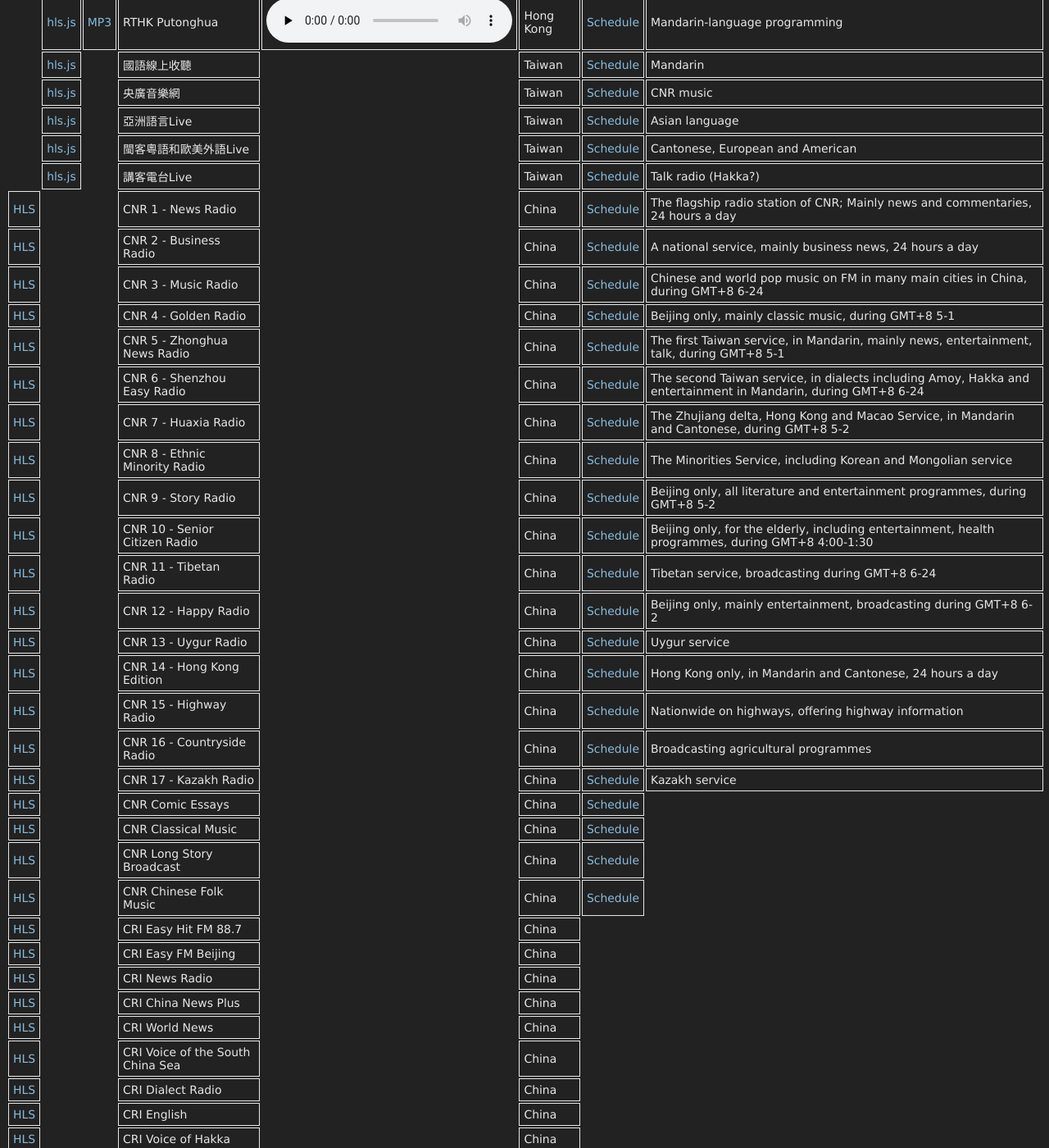
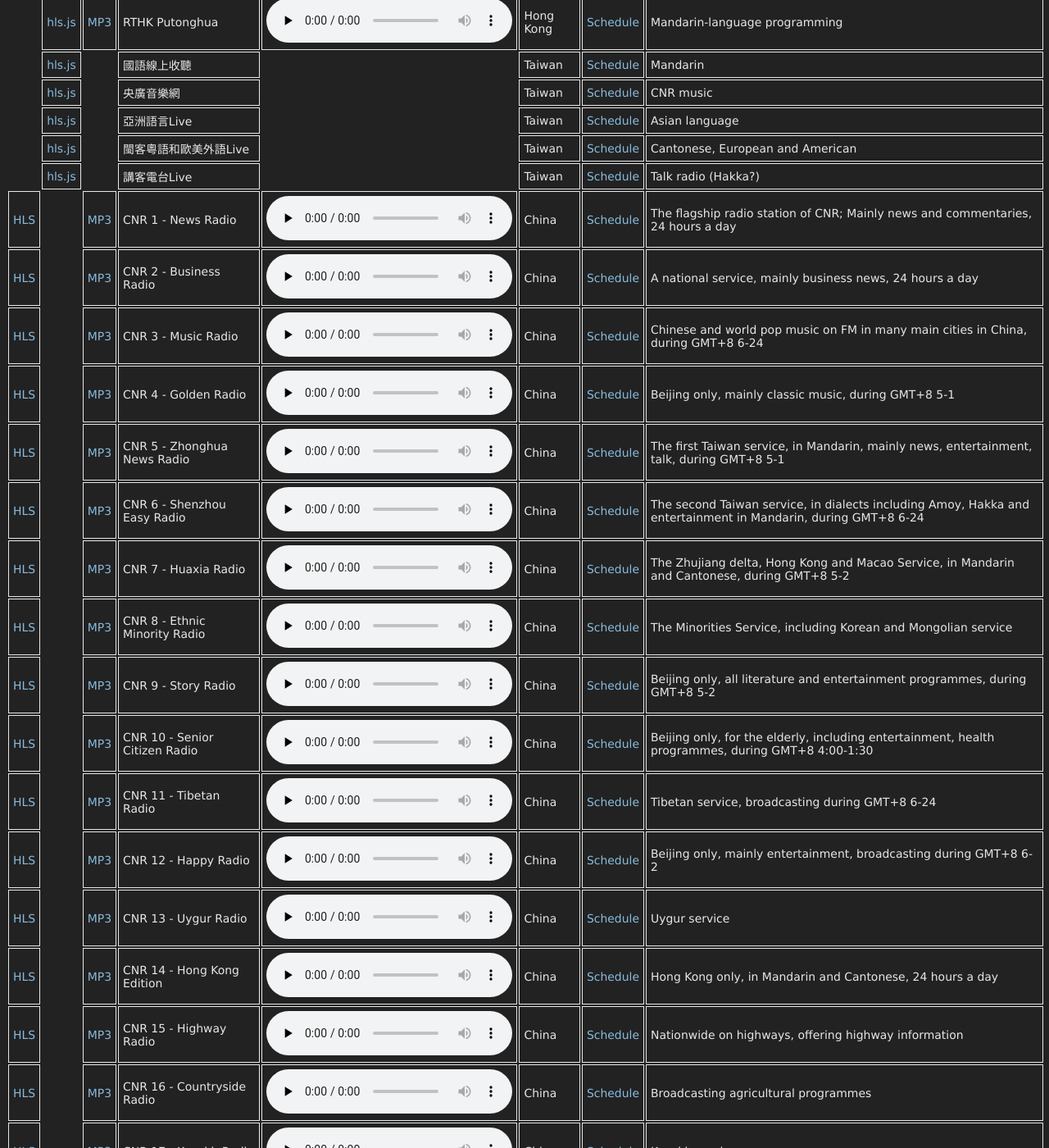
Before and after one commit to danburd/danburd.github.io, a Jekyll site: the page chinese.html, which Jekyll copies as it is, in a window 1280 px wide and 1400 px high, scrolled down 419 px. Shown: the whole window at 82% size. Built offline with Jekyll 4.4.1, drawn with Linux system fonts in a browser that asks for light colours; some of the changed text lies outside the part shown.

Commit message:
Added mp3 streams

```diff
--- a/chinese.html
+++ b/chinese.html
@@ -130,9 +130,9 @@
   <tr>
    <td><a href="http://ngcdn001.cnr.cn/live/zgzs/index.m3u8">HLS</a></td>
    <td></td>
-   <td></td>
+   <td><a href="http.qingting.fm/live/386/64k.mp3" type="audio/mpeg">MP3</a></td>
    <td>CNR 1 - News Radio</td>
-   <td></td>
+   <td><audio controls preload="none"><source src="http.qingting.fm/live/386/64k.mp3" type="audio/mpeg"></audio></td>
    <td>China</td>
    <td><a href="http://www.radio.cn/pc-portal/erji/radioStation.html">Schedule</a></td>
    <td>The flagship radio station of CNR; Mainly news and commentaries, 24 hours a day </td>
@@ -140,9 +140,9 @@
   <tr>
    <td><a href="http://ngcdn002.cnr.cn/live/jjzs/index.m3u8">HLS</a></td>
    <td></td>
-   <td></td>
+   <td><a href="http.qingting.fm/live/387/64k.mp3" type="audio/mpeg">MP3</a></td>
    <td>CNR 2 - Business Radio</td>
-   <td></td>
+   <td><audio controls preload="none"><source src="http.qingting.fm/live/387/64k.mp3" type="audio/mpeg"></audio></td>
    <td>China</td>
    <td><a href="http://www.radio.cn/pc-portal/erji/radioStation.html">Schedule</a></td>
    <td>A national service, mainly business news, 24 hours a day</td>
@@ -150,9 +150,9 @@
   <tr>
    <td><a href="http://ngcdn003.cnr.cn/live/yyzs/index.m3u8">HLS</a></td>
    <td></td>
-   <td></td>
+   <td><a href="http.qingting.fm/live/388/64k.mp3" type="audio/mpeg">MP3</a></td>
    <td>CNR 3 - Music Radio</td>
-   <td></td>
+   <td><audio controls preload="none"><source src="http.qingting.fm/live/388/64k.mp3" type="audio/mpeg"></audio></td>
    <td>China</td>
    <td><a href="http://www.radio.cn/pc-portal/erji/radioStation.html">Schedule</a></td>
    <td>Chinese and world pop music on FM in many main cities in China, during GMT+8 6-24</td>
@@ -160,9 +160,9 @@
   <tr>
    <td><a href="http://ngcdn004.cnr.cn/live/dszs/index.m3u8">HLS</a></td>
    <td></td>
-   <td></td>
+   <td><a href="http.qingting.fm/live/389/64k.mp3" type="audio/mpeg">MP3</a></td>
    <td>CNR 4 - Golden Radio</td>
-   <td></td>
+   <td><audio controls preload="none"><source src="http.qingting.fm/live/389/64k.mp3" type="audio/mpeg"></audio></td>
    <td>China</td>
    <td><a href="http://www.radio.cn/pc-portal/erji/radioStation.html">Schedule</a></td>
    <td>Beijing only, mainly classic music, during GMT+8 5-1</td>
@@ -170,9 +170,9 @@
   <tr>
    <td><a href="http://ngcdn005.cnr.cn/live/zhzs/index.m3u8">HLS</a></td>
    <td></td>
-   <td></td>
+   <td><a href="http.qingting.fm/live/390/64k.mp3" type="audio/mpeg">MP3</a></td>
    <td>CNR 5 - Zhonghua News Radio</td>
-   <td></td>
+   <td><audio controls preload="none"><source src="http.qingting.fm/live/390/64k.mp3" type="audio/mpeg"></audio></td>
    <td>China</td>
    <td><a href="http://www.radio.cn/pc-portal/erji/radioStation.html">Schedule</a></td>
    <td>The first Taiwan service, in Mandarin, mainly news, entertainment, talk, during GMT+8 5-1</td>
@@ -180,9 +180,9 @@
   <tr>
    <td><a href="http://ngcdn006.cnr.cn/live/szzs/index.m3u8">HLS</a></td>
    <td></td>
-   <td></td>
+   <td><a href="http.qingting.fm/live/391/64k.mp3" type="audio/mpeg">MP3</a></td>
    <td>CNR 6 - Shenzhou Easy Radio</td>
-   <td></td>
+   <td><audio controls preload="none"><source src="http.qingting.fm/live/391/64k.mp3" type="audio/mpeg"></audio></td>
    <td>China</td>
    <td><a href="http://www.radio.cn/pc-portal/erji/radioStation.html">Schedule</a></td>
    <td>The second Taiwan service, in dialects including Amoy, Hakka and entertainment in Mandarin, during GMT+8 6-24</td>
@@ -190,9 +190,9 @@
   <tr>
    <td><a href="http://ngcdn007.cnr.cn/live/hxzs/index.m3u8">HLS</a></td>
    <td></td>
-   <td></td>
+   <td><a href="http.qingting.fm/live/392/64k.mp3" type="audio/mpeg">MP3</a></td>
    <td>CNR 7 - Huaxia Radio</td>
-   <td></td>
+   <td><audio controls preload="none"><source src="http.qingting.fm/live/392/64k.mp3" type="audio/mpeg"></audio></td>
    <td>China</td>
    <td><a href="http://www.radio.cn/pc-portal/erji/radioStation.html">Schedule</a></td>
    <td>The Zhujiang delta, Hong Kong and Macao Service, in Mandarin and Cantonese, during GMT+8 5-2</td>
@@ -200,9 +200,9 @@
   <tr>
    <td><a href="http://ngcdn009.cnr.cn/live/mzzs/index.m3u8">HLS</a></td>
    <td></td>
-   <td></td>
+   <td><a href="http.qingting.fm/live/394/64k.mp3" type="audio/mpeg">MP3</a></td>
    <td>CNR 8 - Ethnic Minority Radio</td>
-   <td></td>
+   <td><audio controls preload="none"><source src="http.qingting.fm/live/394/64k.mp3" type="audio/mpeg"></audio></td>
    <td>China</td>
    <td><a href="http://www.radio.cn/pc-portal/erji/radioStation.html">Schedule</a></td>
    <td>The Minorities Service, including Korean and Mongolian service</td>
@@ -210,9 +210,9 @@
   <tr>
    <td><a href="http://ngcdn010.cnr.cn/live/wyzs/index.m3u8">HLS</a></td>
    <td></td>
-   <td></td>
+   <td><a href="http.qingting.fm/live/395/64k.mp3" type="audio/mpeg">MP3</a></td>
    <td>CNR 9 - Story Radio</td>
-   <td></td>
+   <td><audio controls preload="none"><source src="http.qingting.fm/live/395/64k.mp3" type="audio/mpeg"></audio></td>
    <td>China</td>
    <td><a href="http://www.radio.cn/pc-portal/erji/radioStation.html">Schedule</a></td>
    <td>Beijing only, all literature and entertainment programmes, during GMT+8 5-2</td>
@@ -220,9 +220,9 @@
   <tr>
    <td><a href="http://ngcdn011.cnr.cn/live/lnzs/index.m3u8">HLS</a></td>
    <td></td>
-   <td></td>
+   <td><a href="http.qingting.fm/live/396/64k.mp3" type="audio/mpeg">MP3</a></td>
    <td>CNR 10 - Senior Citizen Radio</td>
-   <td></td>
+   <td><audio controls preload="none"><source src="http.qingting.fm/live/396/64k.mp3" type="audio/mpeg"></audio></td>
    <td>China</td>
    <td><a href="http://www.radio.cn/pc-portal/erji/radioStation.html">Schedule</a></td>
    <td>Beijing only, for the elderly, including entertainment, health programmes, during GMT+8 4:00-1:30</td>
@@ -230,9 +230,9 @@
   <tr>
    <td><a href="http://ngcdn012.cnr.cn/live/zygb/index.m3u8">HLS</a></td>
    <td></td>
-   <td></td>
+   <td><a href="http.qingting.fm/live/397/64k.mp3" type="audio/mpeg">MP3</a></td>
    <td>CNR 11 - Tibetan Radio</td>
-   <td></td>
+   <td><audio controls preload="none"><source src="http.qingting.fm/live/397/64k.mp3" type="audio/mpeg"></audio></td>
    <td>China</td>
    <td><a href="http://www.radio.cn/pc-portal/erji/radioStation.html">Schedule</a></td>
    <td>Tibetan service, broadcasting during GMT+8 6-24</td>
@@ -240,9 +240,9 @@
   <tr>
    <td><a href="http://ngcdn014.cnr.cn/live/ylgb/index.m3u8">HLS</a></td>
    <td></td>
-   <td></td>
+   <td><a href="http.qingting.fm/live/398/64k.mp3" type="audio/mpeg">MP3</a></td>
    <td>CNR 12 - Happy Radio</td>
-   <td></td>
+   <td><audio controls preload="none"><source src="http.qingting.fm/live/398/64k.mp3" type="audio/mpeg"></audio></td>
    <td>China</td>
    <td><a href="http://www.radio.cn/pc-portal/erji/radioStation.html">Schedule</a></td>
    <td>Beijing only, mainly entertainment, broadcasting during GMT+8 6-2</td>
@@ -250,9 +250,9 @@
   <tr>
    <td><a href="http://ngcdn013.cnr.cn/live/wygb/index.m3u8">HLS</a></td>
    <td></td>
-   <td></td>
+   <td><a href="http.qingting.fm/live/4988/64k.mp3" type="audio/mpeg">MP3</a></td>
    <td>CNR 13 - Uygur Radio</td>
-   <td></td>
+   <td><audio controls preload="none"><source src="http.qingting.fm/live/4988/64k.mp3" type="audio/mpeg"></audio></td>
    <td>China</td>
    <td><a href="http://www.radio.cn/pc-portal/erji/radioStation.html">Schedule</a></td>
    <td>Uygur service</td>
@@ -260,9 +260,9 @@
   <tr>
    <td><a href="http://ngcdn008.cnr.cn/live/xgzs/index.m3u8">HLS</a></td>
    <td></td>
-   <td></td>
+   <td><a href="http.qingting.fm/live/4986/64k.mp3" type="audio/mpeg">MP3</a></td>
    <td>CNR 14 - Hong Kong Edition</td>
-   <td></td>
+   <td><audio controls preload="none"><source src="http.qingting.fm/live/4986/64k.mp3" type="audio/mpeg"></audio></td>
    <td>China</td>
    <td><a href="http://www.radio.cn/pc-portal/erji/radioStation.html">Schedule</a></td>
    <td>Hong Kong only, in Mandarin and Cantonese, 24 hours a day</td>
@@ -270,9 +270,9 @@
   <tr>
    <td><a href="http://ngcdn016.cnr.cn/live/gsgljtgb/index.m3u8">HLS</a></td>
    <td></td>
-   <td></td>
+   <td><a href="http.qingting.fm/live/4985/64k.mp3" type="audio/mpeg">MP3</a></td>
    <td>CNR 15 - Highway Radio</td>
-   <td></td>
+   <td><audio controls preload="none"><source src="http.qingting.fm/live/4985/64k.mp3" type="audio/mpeg"></audio></td>
    <td>China</td>
    <td><a href="http://www.radio.cn/pc-portal/erji/radioStation.html">Schedule</a></td>
    <td>Nationwide on highways, offering highway information</td>
@@ -280,9 +280,9 @@
   <tr>
    <td><a href="http://ngcdn017.cnr.cn/live/xczs/index.m3u8">HLS</a></td>
    <td></td>
-   <td></td>
+   <td><a href="http.qingting.fm/live/5039/64k.mp3" type="audio/mpeg">MP3</a></td>
    <td>CNR 16 - Countryside Radio</td>
-   <td></td>
+   <td><audio controls preload="none"><source src="http.qingting.fm/live/5039/64k.mp3" type="audio/mpeg"></audio></td>
    <td>China</td>
    <td><a href="http://www.radio.cn/pc-portal/erji/radioStation.html">Schedule</a></td>
    <td>Broadcasting agricultural programmes</td>
@@ -290,9 +290,9 @@
   <tr>
    <td><a href="http://ngcdn025.cnr.cn/live/hygb/index.m3u8">HLS</a></td>
    <td></td>
-   <td></td>
+   <td><a href="http.qingting.fm/live/5022499/64k.mp3" type="audio/mpeg">MP3</a></td>
    <td>CNR 17 - Kazakh Radio</td>
-   <td></td>
+   <td><audio controls preload="none"><source src="http.qingting.fm/live/5022499/64k.mp3" type="audio/mpeg"></audio></td>
    <td>China</td>
    <td><a href="http://www.radio.cn/pc-portal/erji/radioStation.html">Schedule</a></td>
    <td>Kazakh service</td>
@@ -300,9 +300,9 @@
   <tr>
    <td><a href="http://ngcdn023.cnr.cn/live/xsxp/index.m3u8">HLS</a></td>
    <td></td>
-   <td></td>
+   <td><a href="http.qingting.fm/live/4990/64k.mp3" type="audio/mpeg">MP3</a></td>
    <td>CNR Comic Essays</td>
-   <td></td>
+   <td><audio controls preload="none"><source src="http.qingting.fm/live/4990/64k.mp3" type="audio/mpeg"></audio></td>
    <td>China</td>
    <td><a href="http://www.radio.cn/pc-portal/erji/radioStation.html">Schedule</a></td>
    <td></td>
@@ -340,9 +340,9 @@
   <tr>
    <td><a href="https://cri-lh.akamaihd.net/i/cri887_1@183455/master.m3u8">HLS</a></td>
    <td></td>
-   <td></td>
+   <td><a href="http.qingting.fm/live/1007/64k.mp3" type="audio/mpeg">MP3</a></td>
    <td>CRI Easy Hit FM 88.7</td>
-   <td></td>
+   <td><audio controls preload="none"><source src="http.qingting.fm/live/1007/64k.mp3" type="audio/mpeg"></audio></td>
    <td>China</td>
    <td></td>
    <td></td>
@@ -350,9 +350,9 @@
   <tr>
    <td><a href="https://cri-lh.akamaihd.net/i/cri915_1@183456/master.m3u8">HLS</a></td>
    <td></td>
-   <td></td>
+   <td><a href="http.qingting.fm/live/1006/64k.mp3" type="audio/mpeg">MP3</a></td>
    <td>CRI Easy FM Beijing</td>
-   <td></td>
+   <td><audio controls preload="none"><source src="http.qingting.fm/live/1006/64k.mp3" type="audio/mpeg"></audio></td>
    <td>China</td>
    <td></td>
    <td></td>
@@ -360,9 +360,9 @@
   <tr>
    <td><a href="https://cri-lh.akamaihd.net/i/cri905_1@183457/master.m3u8">HLS</a></td>
    <td></td>
-   <td></td>
+   <td><a href="http.qingting.fm/live/1005/64k.mp3" type="audio/mpeg">MP3</a></td>
    <td>CRI News Radio</td>
-   <td></td>
+   <td><audio controls preload="none"><source src="http.qingting.fm/live/1005/64k.mp3" type="audio/mpeg"></audio></td>
    <td>China</td>
    <td></td>
    <td></td>
@@ -370,9 +370,9 @@
   <tr>
    <td><a href="https://am846-lh.akamaihd.net/i/am846_1@301569/master.m3u8">HLS</a></td>
    <td></td>
-   <td></td>
+   <td><a href="http.qingting.fm/live/4584/64k.mp3" type="audio/mpeg">MP3</a></td>
    <td>CRI China News Plus</td>
-   <td></td>
+   <td><audio controls preload="none"><source src="http.qingting.fm/live/4584/64k.mp3" type="audio/mpeg"></audio></td>
    <td>China</td>
    <td></td>
    <td></td>
@@ -380,9 +380,9 @@
   <tr>
    <td><a href="https://hyhq-lh.akamaihd.net/i/hyhq_1@381074/master.m3u8">HLS</a></td>
    <td></td>
-   <td></td>
+   <td><a href="http.qingting.fm/live/4995/64k.mp3" type="audio/mpeg">MP3</a></td>
    <td>CRI World News</td>
-   <td></td>
+   <td><audio controls preload="none"><source src="http.qingting.fm/live/4995/64k.mp3" type="audio/mpeg"></audio></td>
    <td>China</td>
    <td></td>
    <td></td>
@@ -390,9 +390,9 @@
   <tr>
    <td><a href="https://nhzs-lh.akamaihd.net/i/nhzs_1@381075/master.m3u8">HLS</a></td>
    <td></td>
-   <td></td>
+   <td><a href="http.qingting.fm/live/20402/64k.mp3" type="audio/mpeg">MP3</a></td>
    <td>CRI Voice of the South China Sea</td>
-   <td></td>
+   <td><audio controls preload="none"><source src="http.qingting.fm/live/20402/64k.mp3" type="audio/mpeg"></audio></td>
    <td>China</td>
    <td></td>
    <td></td>
@@ -420,9 +420,9 @@
   <tr>
    <td><a href="https://hakka-lh.akamaihd.net/i/hakka_1@397574/master.m3u8">HLS</a></td>
    <td></td>
-   <td></td>
+   <td><a href="http.qingting.fm/live/1001/64k.mp3" type="audio/mpeg">MP3</a></td>
    <td>CRI Voice of Hakka</td>
-   <td></td>
+   <td><audio controls preload="none"><source src="http.qingting.fm/live/1001/64k.mp3" type="audio/mpeg"></audio></td>
    <td>China</td>
    <td></td>
    <td></td>
@@ -440,9 +440,9 @@
   <tr>
    <td><a href="https://minnan-lh.akamaihd.net/i/minnan_1@397576/master.m3u8">HLS</a></td>
    <td></td>
-   <td></td>
+   <td><a href="http.qingting.fm/live/1002/64k.mp3" type="audio/mpeg">MP3</a></td>
    <td>CRI Minnan</td>
-   <td></td>
+   <td><audio controls preload="none"><source src="http.qingting.fm/live/1002/64k.mp3" type="audio/mpeg"></audio></td>
    <td>China</td>
    <td></td>
    <td></td>
```
